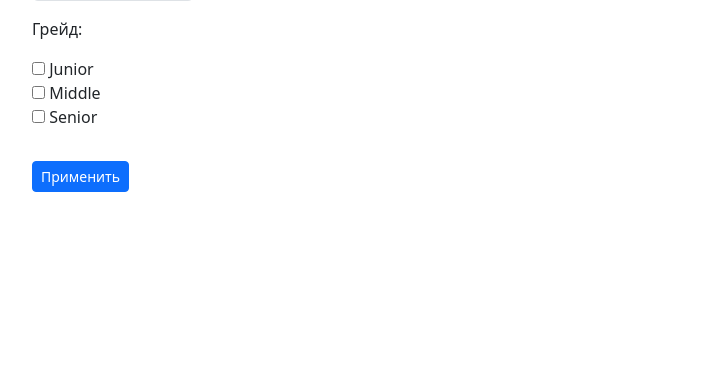
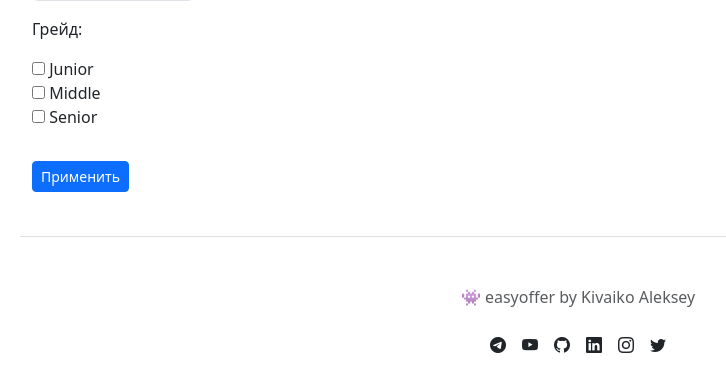
Before and after one commit to kivaiko/easyoffer, a Django app: page /mock in a window 1280 px wide. Shown: the part 295-687 px from the top of the page, without its empty margins (62-788 px from the left). Run offline with Django 4.2, Linux system fonts and the light colour scheme; data that the repository does not hold is empty; parts of the project's set-up code (start-up, migrations or seed data) failed here and were passed over; some libraries are stand-ins or nearby versions.

Commit message:
Add footer

```diff
--- a/rating/templates/base.html
+++ b/rating/templates/base.html
@@ -23,7 +23,7 @@
 <body>
     <nav class="navbar navbar-expand-lg" style="background-color: #e3f2fd;">
       <div class="container">
-          <div class="fs-2 me-2">👾</div><a class="navbar-brand fs-4" href="/">easyoffer</a>
+          <div class="fs-2 me-2 nav-link">👾</div><a class="nav-link navbar-brand fs-4" href="/">easyoffer</a>
         <div class="collapse navbar-collapse" id="navbarSupportedContent">
           <ul class="navbar-nav me-auto mb-2 mb-lg-0">
               <li class="nav-item active">
@@ -51,5 +51,17 @@
         {% endblock %}
     </main>
 </body>
-
+<div class="container">
+  <footer class="py-3 my-4">
+    <p class="text-center text-body-secondary border-top mt-1 pt-5">👾 easyoffer by Kivaiko Aleksey</p>
+      <ul class="nav justify-content-center pb-1 mb-1">
+          <li class="nav-item"><a href="https://t.me/+3xsbmERSOP0wMWRi" target="_blank" class="nav-link px-2 text-body-secondary text-decoration-none text-reset fs-6"><i class="bi bi-telegram"></i></a></li>
+          <li class="nav-item"><a href="https://www.youtube.com/@goingtoit" target="_blank" class="nav-link px-2 text-body-secondary text-decoration-none text-reset fs-6"><i class="bi bi-youtube"></i></a></li>
+          <li class="nav-item"><a href="https://github.com/kivaiko" target="_blank" class="nav-link px-2 text-body-secondary text-decoration-none text-reset fs-6"><i class="bi bi-github"></i></a></li>
+          <li class="nav-item"><a href="https://www.linkedin.com/in/kivaiko/" target="_blank" class="nav-link px-2 text-body-secondary text-decoration-none text-reset fs-6"><i class="bi bi-linkedin"></i></a></li>
+          <li class="nav-item"><a href="https://www.instagram.com/kivaiyko/" target="_blank" class="nav-link px-2 text-body-secondary text-decoration-none text-reset fs-6"><i class="bi bi-instagram"></i></a></li>
+          <li class="nav-item"><a href="https://twitter.com/kivaiyko" target="_blank" class="nav-link px-2 text-body-secondary text-decoration-none text-reset fs-6"><i class="bi bi-twitter"></i></a></li>
+      </ul>
+  </footer>
+</div>
 </html>
--- a/rating/templates/mock.html
+++ b/rating/templates/mock.html
@@ -49,7 +49,15 @@
                       <span class="page-link">{{ p }}</span>
                       </li>
                       {% else %}
-                      <li class="page-item"><a class="page-link" href="?profession={{ profession_id }}&grade={{ grade }}&page={{ p }}">{{ p }}</a></li>
+                          {% if profession_id != None and grade != None %}
+                          <li class="page-item">
+                              <a class="page-link" href="?profession={{ profession_id }}&grade={{ grade }}&page={{ p }}">{{ p }}</a>
+                          </li>
+                          {% else %}
+                           <li class="page-item">
+                              <a class="page-link" href="?&page={{ p }}">{{ p }}</a>
+                          </li>
+                          {% endif %}
                       {% endif %}
                       {% endfor %}
                   </ul>
--- a/rating/views.py
+++ b/rating/views.py
@@ -167,12 +167,12 @@ def mock(request):
             return redirect('thx_data')
     profession_id = request.GET.get("profession")
     grade = request.GET.get("grade")
-    mocks = MockInterview.objects.filter(public=True).filter(Q(grade=grade) | Q(profession=profession_id))
-    # if profession_id and grade:
-    #     mocks = MockInterview.objects.filter(public=True).filter(Q(grade=grade) | Q(profession=profession_id))
-    # else:
-    #     mocks = MockInterview.objects.filter(public=True)
-    paginator = Paginator(mocks, 2)
+    # mocks = MockInterview.objects.filter(public=True).filter(Q(grade=grade) | Q(profession=profession_id))
+    if profession_id and grade:
+        mocks = MockInterview.objects.filter(public=True).filter(Q(grade=grade) | Q(profession=profession_id))
+    else:
+        mocks = MockInterview.objects.filter(public=True)
+    paginator = Paginator(mocks, 10)
     page_number = request.GET.get('page')
     page_obj = paginator.get_page(page_number)
     form_filter = MockFilterForm
```
